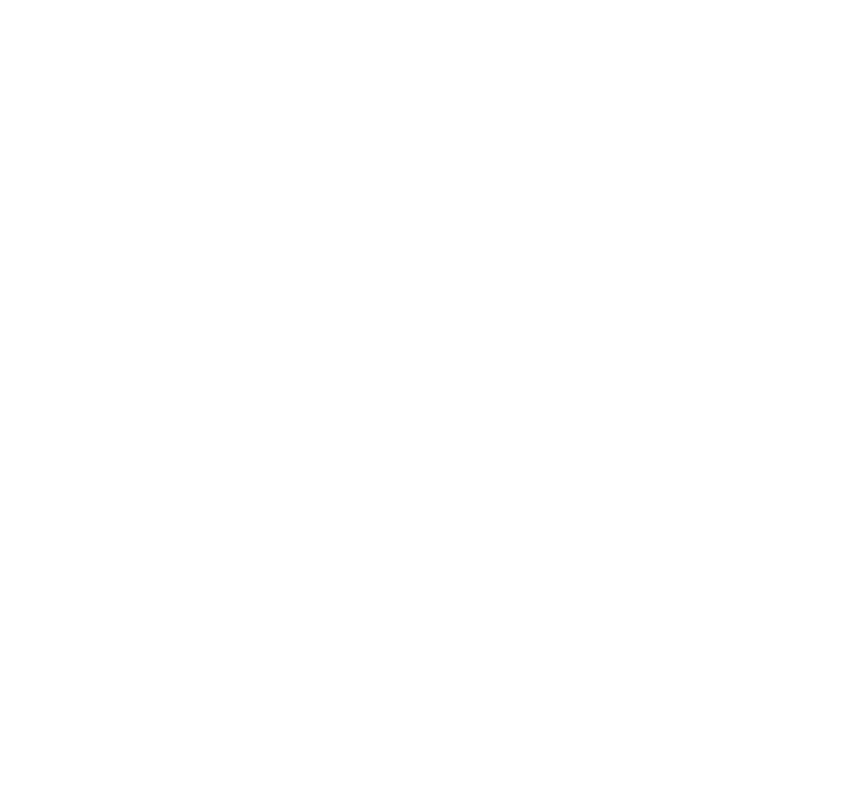
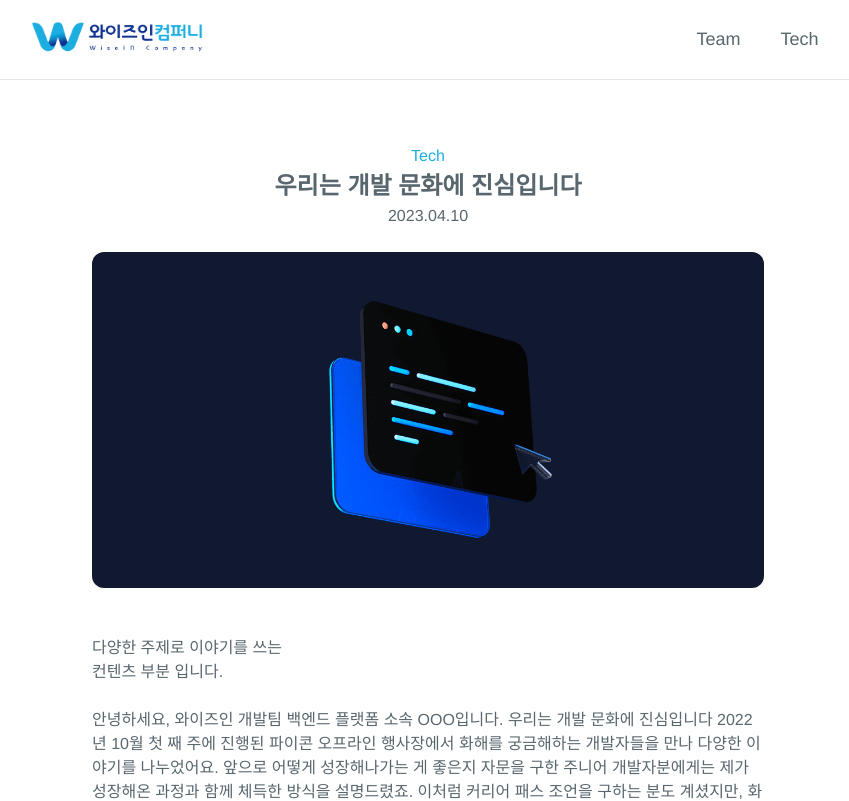
Before and after one commit to wiseincompany/TECH-BLOG, a Vue app: page /01 in a window 1280 px wide. Before the commit this address had no page. Shown: the top 801 px of the page, without its empty margins (212-1061 px from the left). Built offline with nearby package versions, Linux system fonts and the light colour scheme.

Commit message:
add router-link

```diff
--- a/src/components/2023/Post_01.vue
+++ b/src/components/2023/Post_01.vue
@@ -1,4 +1,6 @@
 <template>
+  <div>
+    <HeaderComponent />
     <main>
       <article>
         <div class="article-header">
@@ -13,25 +15,17 @@
           <img
             class="article-img"
             :src="require(`@/assets/2023/article_img00.png`)"
-          alt="article img"
-        />
+            alt="article img" />
           <p>&nbsp;</p>
           <p>&nbsp;</p>
           <p>다양한 주제로 이야기를 쓰는</p>
           <p>컨텐츠 부분 입니다.</p>
           <p>&nbsp;</p>
           <p>
-          안녕하세요, 와이즈인 개발팀 백엔드 플랫폼 소속 OOO입니다. 우리는 개발
-          문화에 진심입니다 2022년 10월 첫 째 주에 진행된 파이콘 오프라인
-          행사장에서 화해를 궁금해하는 개발자들을 만나 다양한 이야기를
-          나누었어요. 앞으로 어떻게 성장해나가는 게 좋은지 자문을 구한 주니어
-          개발자분에게는 제가 성장해온 과정과 함께 체득한 방식을 설명드렸죠.
-          이처럼 커리어 패스 조언을 구하는 분도 계셨지만, 화해에 관심 많으신
-          분들은 와이즈인 개발 문화를 궁금해하시더라고요. 와이즈인 테크 블로그에
-          다양한 이야기가 담겼지만, 개발 문화가 실질적으로 체감되는 글이 없다는
-          걸 깨닫고 이번 주제로 준비해보았습니다. 저와 함께 개발 문화란
-          무엇인지, 와이즈인은 개발 문화를 위해 어떤 활동을 하는지 함께
-          알아보시죠!
+            안녕하세요, 와이즈인 개발팀 백엔드 플랫폼 소속 OOO입니다. 우리는 개발 문화에 진심입니다 2022년 10월 첫 째 주에 진행된 파이콘 오프라인 행사장에서 화해를 궁금해하는 개발자들을 만나 다양한
+            이야기를 나누었어요. 앞으로 어떻게 성장해나가는 게 좋은지 자문을 구한 주니어 개발자분에게는 제가 성장해온 과정과 함께 체득한 방식을 설명드렸죠. 이처럼 커리어 패스 조언을 구하는 분도
+            계셨지만, 화해에 관심 많으신 분들은 와이즈인 개발 문화를 궁금해하시더라고요. 와이즈인 테크 블로그에 다양한 이야기가 담겼지만, 개발 문화가 실질적으로 체감되는 글이 없다는 걸 깨닫고 이번
+            주제로 준비해보았습니다. 저와 함께 개발 문화란 무엇인지, 와이즈인은 개발 문화를 위해 어떤 활동을 하는지 함께 알아보시죠!
           </p>
           <p>&nbsp;</p>
           <hr color="#E7E7E7" />
@@ -39,21 +33,26 @@
           <h2>개발 문화, 상호 신뢰가 없으면 이룰 수 없습니다.</h2>
           <p>&nbsp;</p>
           <p>
-          화해팀에 입사하기 전부터 개발 문화에 관심이 많았습니다. 실제로도 개발
-          문화를 가꾸기 위해 혼자서 다양한 방법을 시도해봤고, 제가 시도했던
-          방법들을 여러 채널로 공유했어요. 꾸준히 교보문고 리드잇zine에 글을
-          싣기도 했습니다. 그동안 개발 문화에 관심을 갖고 글을 적다보니 몇몇
-          기업에서 화두가 됐다는 걸 주변 개발자를 통해 들었어요. 어느 날은 개발
-          문화로 고민하던 다른 기업 담당자분께 고민상담 커피챗을 요청받기도
-          했습니다.
+            화해팀에 입사하기 전부터 개발 문화에 관심이 많았습니다. 실제로도 개발 문화를 가꾸기 위해 혼자서 다양한 방법을 시도해봤고, 제가 시도했던 방법들을 여러 채널로 공유했어요. 꾸준히 교보문고
+            리드잇zine에 글을 싣기도 했습니다. 그동안 개발 문화에 관심을 갖고 글을 적다보니 몇몇 기업에서 화두가 됐다는 걸 주변 개발자를 통해 들었어요. 어느 날은 개발 문화로 고민하던 다른 기업
+            담당자분께 고민상담 커피챗을 요청받기도 했습니다.
           </p>
         </div>
       </section>
     </main>
+    <FooterComponent />
+  </div>
 </template>
 
 <script>
-export default {};
+import HeaderComponent from '../HeaderComponent.vue';
+import FooterComponent from '../FooterComponent.vue';
+export default {
+  components: {
+    HeaderComponent,
+    FooterComponent,
+  },
+};
 </script>
 
 <style>
--- a/src/components/HeaderComponent.vue
+++ b/src/components/HeaderComponent.vue
@@ -2,7 +2,10 @@
   <header id="header">
     <div class="header-container">
       <a href="#">
-        <img class="logo-img" :src="require(`@/assets/wisein_company.png`)" />
+        <img
+          class="logo-img"
+          :src="require(`@/assets/wisein_company.png`)"
+          @click="goHome()" />
         <!-- <v-img
           class="logo-img"
           src="../assets/wisein_company.png"
@@ -19,8 +22,14 @@
   </header>
 </template>
 
-<script>
-export default {};
+<script setup>
+import { useRouter } from 'vue-router';
+const router = useRouter();
+const goHome = () => {
+  router.push({
+    path: '/',
+  });
+};
 </script>
 
 <style>
--- a/src/components/MyPost.vue
+++ b/src/components/MyPost.vue
@@ -1,75 +1,113 @@
 <template>
   <div class="container">
-    <v-card class="mx-auto rounded-xl" max-width="330" min-width="330">
+    <v-card
+      class="mx-auto rounded-xl"
+      max-width="330"
+      min-width="330"
+      @click="post01()">
       <v-img
         :src="require(`@/assets/2023/card_title05.jpg`)"
         height="240px"
-        cover
-      ></v-img>
+        cover></v-img>
       <v-card-title>안녕하세요!</v-card-title>
       <v-card-subtitle class="subTitle">안녕하세요</v-card-subtitle>
       <v-card-actions>
-        <v-btn color="purple-lighten-2" variant="text"> Tech </v-btn>
+        <v-btn
+          color="purple-lighten-2"
+          variant="text">
+          Tech
+        </v-btn>
         <v-spacer></v-spacer>
       </v-card-actions>
     </v-card>
-    <v-card class="mx-auto rounded-xl" max-width="330" min-width="330">
+    <v-card
+      class="mx-auto rounded-xl"
+      max-width="330"
+      min-width="330">
       <v-img
         :src="require(`@/assets/2023/card_title04.jpg`)"
         height="240px"
-        cover
-      ></v-img>
+        cover></v-img>
       <v-card-title>안녕하세요!</v-card-title>
       <v-card-subtitle class="subTitle">안녕하세요</v-card-subtitle>
       <v-card-actions>
-        <v-btn color="purple-lighten-2" variant="text"> Tech </v-btn>
+        <v-btn
+          color="purple-lighten-2"
+          variant="text">
+          Tech
+        </v-btn>
         <v-spacer></v-spacer>
       </v-card-actions>
     </v-card>
-    <v-card class="mx-auto rounded-xl" max-width="330" min-width="330">
+    <v-card
+      class="mx-auto rounded-xl"
+      max-width="330"
+      min-width="330">
       <v-img
         :src="require(`@/assets/2023/card_title03.jpg`)"
         height="240px"
-        cover
-      ></v-img>
+        cover></v-img>
       <v-card-title>와이즈인 컴퍼니</v-card-title>
       <v-card-subtitle class="subTitle">2023.04.15</v-card-subtitle>
       <v-card-actions>
-        <v-btn color="purple-lighten-2" variant="text"> Tech </v-btn>
+        <v-btn
+          color="purple-lighten-2"
+          variant="text">
+          Tech
+        </v-btn>
         <v-spacer></v-spacer>
       </v-card-actions>
     </v-card>
-    <v-card class="mx-auto rounded-xl" max-width="330" min-width="330">
+    <v-card
+      class="mx-auto rounded-xl"
+      max-width="330"
+      min-width="330">
       <v-img
         :src="require(`@/assets/2023/card_title02.jpg`)"
         height="240px"
-        cover
-      ></v-img>
+        cover></v-img>
       <v-card-title>개발팀을 소개합니다!</v-card-title>
       <v-card-subtitle class="subTitle">2023.04.15</v-card-subtitle>
       <v-card-actions>
-        <v-btn color="purple-lighten-2" variant="text"> Tech </v-btn>
+        <v-btn
+          color="purple-lighten-2"
+          variant="text">
+          Tech
+        </v-btn>
         <v-spacer></v-spacer>
       </v-card-actions>
     </v-card>
-    <v-card class="mx-auto rounded-xl" max-width="330" min-width="330">
+    <v-card
+      class="mx-auto rounded-xl"
+      max-width="330"
+      min-width="330">
       <v-img
         :src="require(`@/assets/2023/card_title01.jpg`)"
         height="240px"
-        cover
-      ></v-img>
+        cover></v-img>
       <v-card-title>와이즈인 개발 블로그를 소개합니다!</v-card-title>
       <v-card-subtitle class="subTitle">2023. 04. 11</v-card-subtitle>
       <v-card-actions>
-        <v-btn color="purple-lighten-2" variant="text"> Tech </v-btn>
+        <v-btn
+          color="purple-lighten-2"
+          variant="text">
+          Tech
+        </v-btn>
         <v-spacer></v-spacer>
       </v-card-actions>
     </v-card>
   </div>
 </template>
 
-<script>
-export default {};
+<script setup>
+import { useRouter } from 'vue-router';
+const router = useRouter();
+
+const post01 = () => {
+  router.push({
+    path: '/01',
+  });
+};
 </script>
 
 <style>
--- a/src/router/index.js
+++ b/src/router/index.js
@@ -1,11 +1,17 @@
-import { createRouter, createWebHistory } from "vue-router";
-import BlogHome from "../views/BlogHome.vue";
+import { createRouter, createWebHistory } from 'vue-router';
+import BlogHome from '../views/BlogHome.vue';
+import Post_01 from '../components/2023/Post_01.vue';
 
 const routes = [
   {
-    path: "/",
-    name: "home",
+    path: '/',
+    name: 'home',
     component: BlogHome,
+  },
+  {
+    path: '/01',
+    name: '01',
+    component: Post_01,
   },
 ];
 
```
Lines whose indentation alone changed are shown as unchanged.
